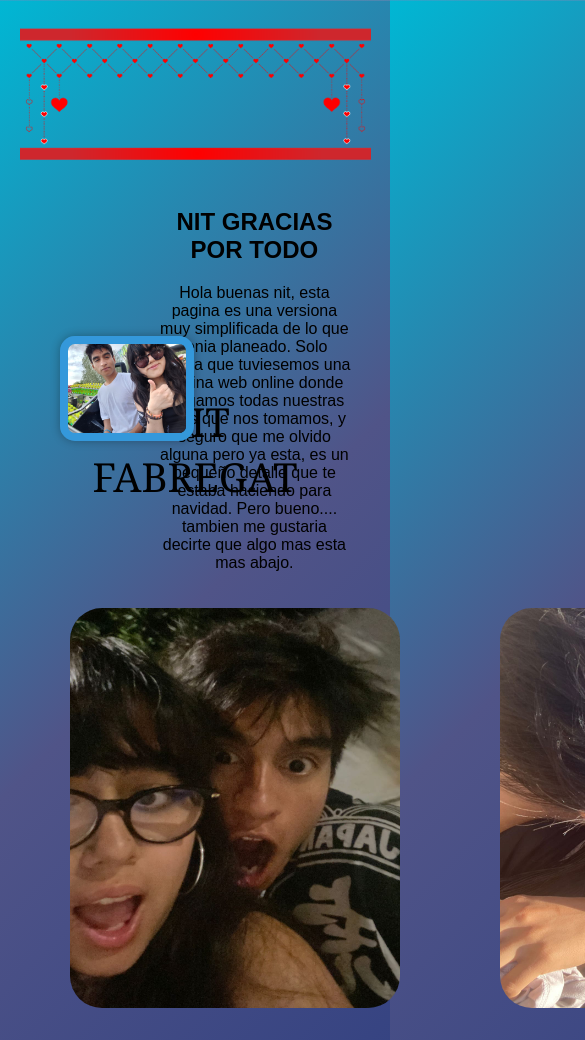
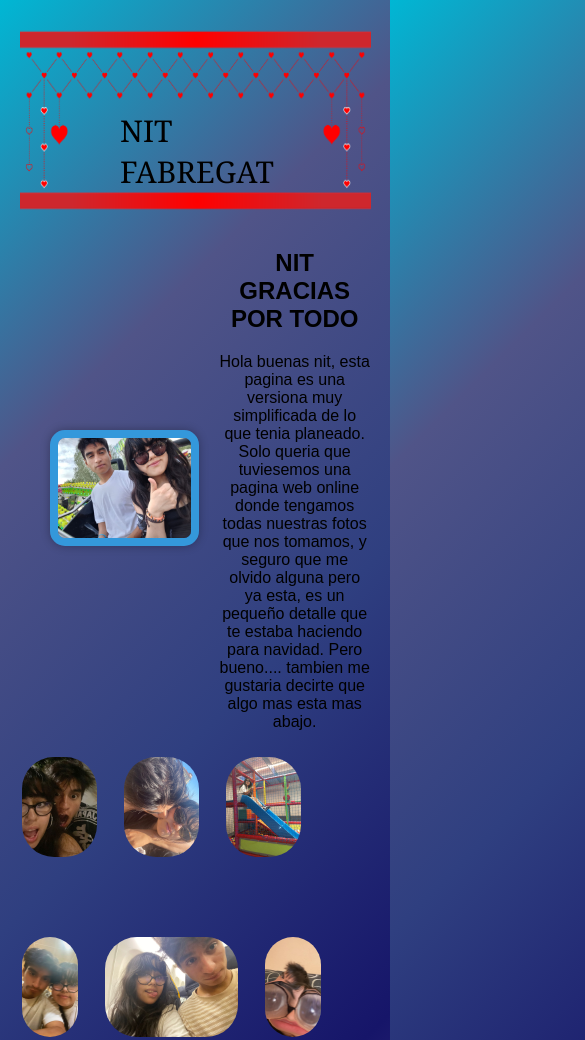
Before and after one commit to pajajandro/pajajandro.github.io, a plain HTML site: page paraNit.html in a window 390 px wide. Shown: the top 1040 px of the page, 585 px wide, since content can reach past the window. Drawn offline with Linux system fonts and the light colour scheme.

Commit message:
actualizacion de css para mobil

```diff
--- a/css/css.css
+++ b/css/css.css
@@ -6,23 +6,12 @@ body {
     margin: 0;
     overflow-x: hidden; /* Evita la barra de desplazamiento horizontal en dispositivos móviles */
     animation: fanimado 10s infinite;
+    /*width: 100%;  Ajusta el ancho del body al 100% */
 }
 
-@keyframes fanimado {
-    0% {
-        background-position: 0% 50%;
-    }
-    50% {
-        background-position: 100% 50%;
-    }
-    100% {
-        background-position: 0% 50%;
-    }
-}
 
 .login-container {
-    width: 90%; /* Cambiado a un porcentaje para ser más adaptable */
-    max-width: 300px; /* Añadido un ancho máximo */
+    width: 300px;
     margin: 0 auto;
     background-color: #fff;
     padding: 20px;
@@ -52,7 +41,6 @@ button {
 }
 
 .title img{
-
     width: 100%;
     height: auto;
     display: block;
@@ -87,7 +75,10 @@ button {
     display: flex;
     align-items: center;
     justify-content: space-around;
-    margin: 20px; /* Ajusta según sea necesario */
+    margin: 10px; /* Ajusta según sea necesario */
+}
+.descripcion{
+    margin-right: 10px;
 }
 .contenedorfotos img{
     height: 400px;
@@ -123,19 +114,66 @@ button {
     text-transform: uppercase; /* Puedes ajustar según tus preferencias */
 }
 .contenedorfinal{
-
     width: 100%;
     text-align: center;
 }
+
+
+.login-container {
+    width: 90%; /* Cambiado a un porcentaje para ser más adaptable */
+    max-width: 300px; /* Añadido un ancho máximo */
+    margin: 0 auto;
+    background-color: #fff;
+    padding: 20px;
+    border-radius: 8px;
+    box-shadow: 0 0 10px rgba(0, 0, 0, 0.1);
+}
+
+/* Otros estilos... */
+
+/* Estilos específicos para dispositivos móviles */
 @media only screen and (max-width: 600px) {
-    .title h1 {
-        font-size: 40px; /* Tamaño de fuente reducido para dispositivos móviles */
+    .body{
+        width: 100%;
+    }
+    .title h1{
+        font-size: 30px;
+        margin: 0;
+        width: 20px;
+        height: 30px;
+        left: 130px;
+        top: 125px;
+    }
+    .title img{
+        height: 200px;
+    }
+    .contenedor{
+        width: 100%;
+    }
+    .contenedor img{
+        height: 100px;
+        width: auto;
     }
 
-    .imagen1 img {
-        width: 100%; /* Hacer la imagen completamente ancha en dispositivos móviles */
-        height: auto;
+    .contenedorfotos img{
+        height: 100px;
+        width: auto;
     }
+    .contenedorfotos div{
+        margin-right: 25px;
+        margin-left: 2px;
+    }
+
+    .contenedorfotos video{
+       width: auto;
+       height: 100px;
+       margin-right: 25px;
+    }
+    .contenedorfinal h1{
+        font-size: 40;
+        width: auto;
+    }
+
 
     /* Otros estilos específicos para dispositivos móviles... */
 }
```
